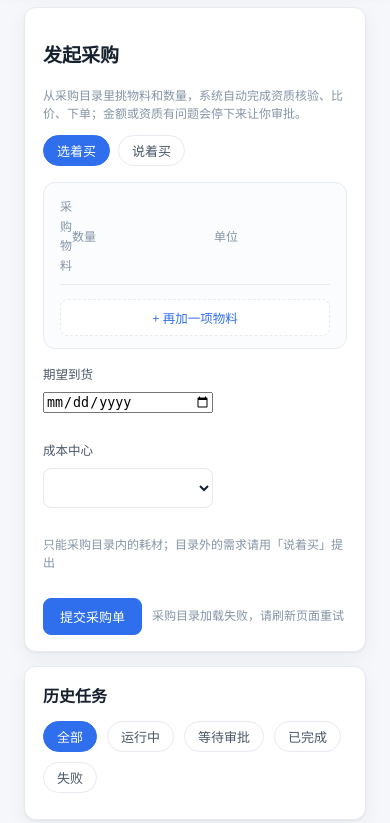
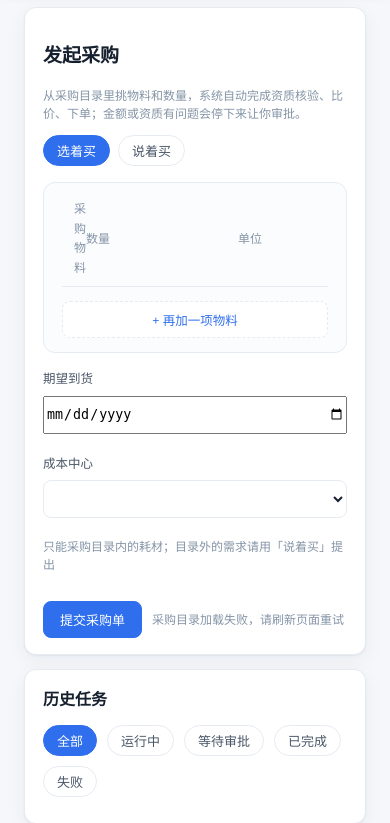
Before and after one commit to Hugo-0913/procurement-agent, a FastAPI app: template src/procurement_agent/web/templates/board.html in a window 390 px wide. Shown: the part 67-890 px from the top of the page. Run offline with FastAPI, Linux system fonts and the light colour scheme; the template is opened without the code that fills it, so the values that code supplies are empty; parts of the project's set-up code (start-up, migrations or seed data) failed here and were passed over.

Commit message:
fix: 澄清补充改为覆盖式修正并声明优先于原文，修正发起采购页表单对齐

```diff
--- a/src/procurement_agent/agents/coordinator.py
+++ b/src/procurement_agent/agents/coordinator.py
@@ -83,6 +83,9 @@ def normalize_items(deps: CoordinatorDeps, parsed: dict[str, Any]) -> tuple[list
 # 否则示例中的花括号会被当成格式化占位符（曾因此抛 KeyError: '"items"'）。
 PARSE_PROMPT = """你是采购需求解析器。请把下面的采购需求解析为 JSON。
 只输出 JSON，不要输出任何解释文字。
+
+需求中如果出现「补充说明」，那是用户对前面内容的**修正**：与前面冲突时一律以补充说明为准。
+例如原文写"苹果"、补充说明写"注射器"，物料名称必须取"注射器"。
 
 单种物料时输出：material_name（必填）、quantity（必填，整数）、unit、expected_date、
 budget、cost_center、note。缺失的可选字段填 null，禁止猜测未提及的信息。
--- a/src/procurement_agent/state/graph.py
+++ b/src/procurement_agent/state/graph.py
@@ -203,7 +203,11 @@ class TaskRunner:
         record = self.store.get_task(task_id)
         if record.state is not TaskState.AWAITING_CLARIFICATION:
             raise InvalidTransition(record.state, TaskState.PARSING)
-        merged = f"{record.request_text}\n补充说明：{answer}"
+        # 补充说明是"修正"而不是"追加"：保留最新一条即可。
+        # 早期实现直接往末尾追加，用户改两次就会攒出多条互相矛盾的补充，
+        # 模型反而更抓不住重点（曾出现"补充了注射器仍解析成苹果"）。
+        base = record.request_text.split("\n补充说明：")[0].strip()
+        merged = f"{base}\n补充说明：{answer}"
         self.store.set_request_text(task_id, merged)
         self.store.append_event(
             task_id,
--- a/src/procurement_agent/web/app.py
+++ b/src/procurement_agent/web/app.py
@@ -29,7 +29,7 @@ logger = logging.getLogger(__name__)
 
 # 静态资源版本号：改动前端文件后必须更新它。
 # 浏览器会缓存 /static/*.js，若 HTML 与 JS 版本不匹配，页面按钮会"点了没反应"。
-ASSET_VERSION = "20260923-2"
+ASSET_VERSION = "20260923-3"
 
 
 def default_db_path() -> Path:
--- a/src/procurement_agent/web/static/app.css
+++ b/src/procurement_agent/web/static/app.css
@@ -197,12 +197,12 @@ button.chip.active { background: var(--blue); border-color: var(--blue); color:
   border: 1px solid var(--line);
   border-radius: var(--radius);
   background: #fbfcfe;
-  padding: 14px 16px 12px;
+  padding: 16px 18px 14px;
 }
 
 .pick-head, .pick-row {
   display: grid;
-  grid-template-columns: minmax(0, 1fr) 130px 64px 64px;
+  grid-template-columns: minmax(0, 1fr) 140px 64px 76px;
   gap: 12px;
   align-items: center;
 }
@@ -215,14 +215,18 @@ button.chip.active { background: var(--blue); border-color: var(--blue); color:
   border-bottom: 1px solid var(--line);
 }
 
+.pick-head > span { padding-left: 12px; }
+.pick-head > span:last-child { padding-left: 0; }
+
 .pick-row { padding: 6px 0; }
-.pick-row select, .pick-row input { width: 100%; }
-.pick-row .unit { color: var(--ink-3); font-size: 12.5px; text-align: center; }
+.pick-row select, .pick-row input { width: 100%; height: 38px; }
+.pick-row .unit { color: var(--ink-3); font-size: 12.5px; padding-left: 12px; }
 .pick-row .row-remove {
   background: #fff;
   color: var(--red);
   border-color: var(--line);
-  padding: 7px 8px;
+  height: 38px;
+  padding: 0;
   font-size: 12px;
 }
 .pick-row .row-remove:hover { background: var(--red-weak); border-color: var(--red); }
@@ -238,16 +242,20 @@ button.chip.active { background: var(--blue); border-color: var(--blue); color:
 .add-row:hover { border-color: var(--blue); background: var(--blue-weak); }
 
 .pick-meta {
-  display: flex;
-  gap: 28px;
-  flex-wrap: wrap;
-  align-items: flex-end;
+  display: grid;
+  grid-template-columns: 190px 260px minmax(0, 1fr);
+  gap: 20px;
+  align-items: end;
   margin-top: 16px;
 }
 
+@media (max-width: 900px) {
+  .pick-meta { grid-template-columns: 1fr; }
+}
+
 .field { display: flex; flex-direction: column; gap: 6px; font-size: 12.5px; color: var(--ink-2); }
-.field input, .field select { min-width: 170px; }
-.pick-note { max-width: 320px; padding-bottom: 8px; }
+.field input, .field select { width: 100%; height: 38px; }
+.pick-note { padding-bottom: 9px; }
 .pick-actions { margin-top: 18px; }
 
 .cards { display: grid; grid-template-columns: repeat(auto-fill, minmax(280px, 1fr)); gap: 12px; }
--- a/src/procurement_agent/web/static/board.js
+++ b/src/procurement_agent/web/static/board.js
@@ -79,7 +79,7 @@ function addRow(materialId) {
   row.innerHTML = `
     <select class="row-material">${materialOptions(materialId)}</select>
     <input class="row-quantity" type="number" min="1" step="1" value="50">
-    <span class="unit"></span>
+    <span class="unit">-</span>
     <button class="row-remove" type="button">移除</button>`;
   container.appendChild(row);
 
```
Also changed, not shown: tests/test_clarification_correction.py (added, +54 -0 lines).
